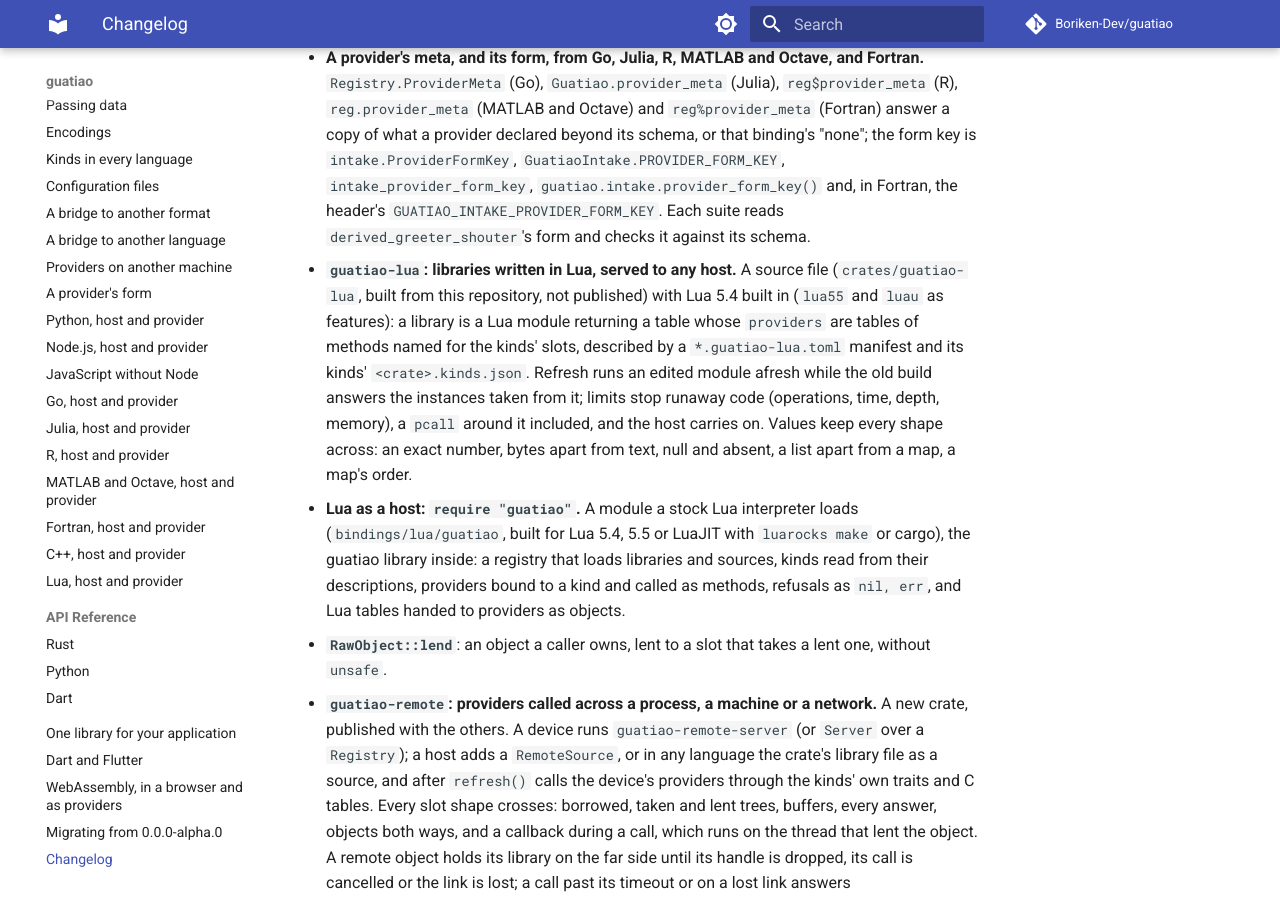
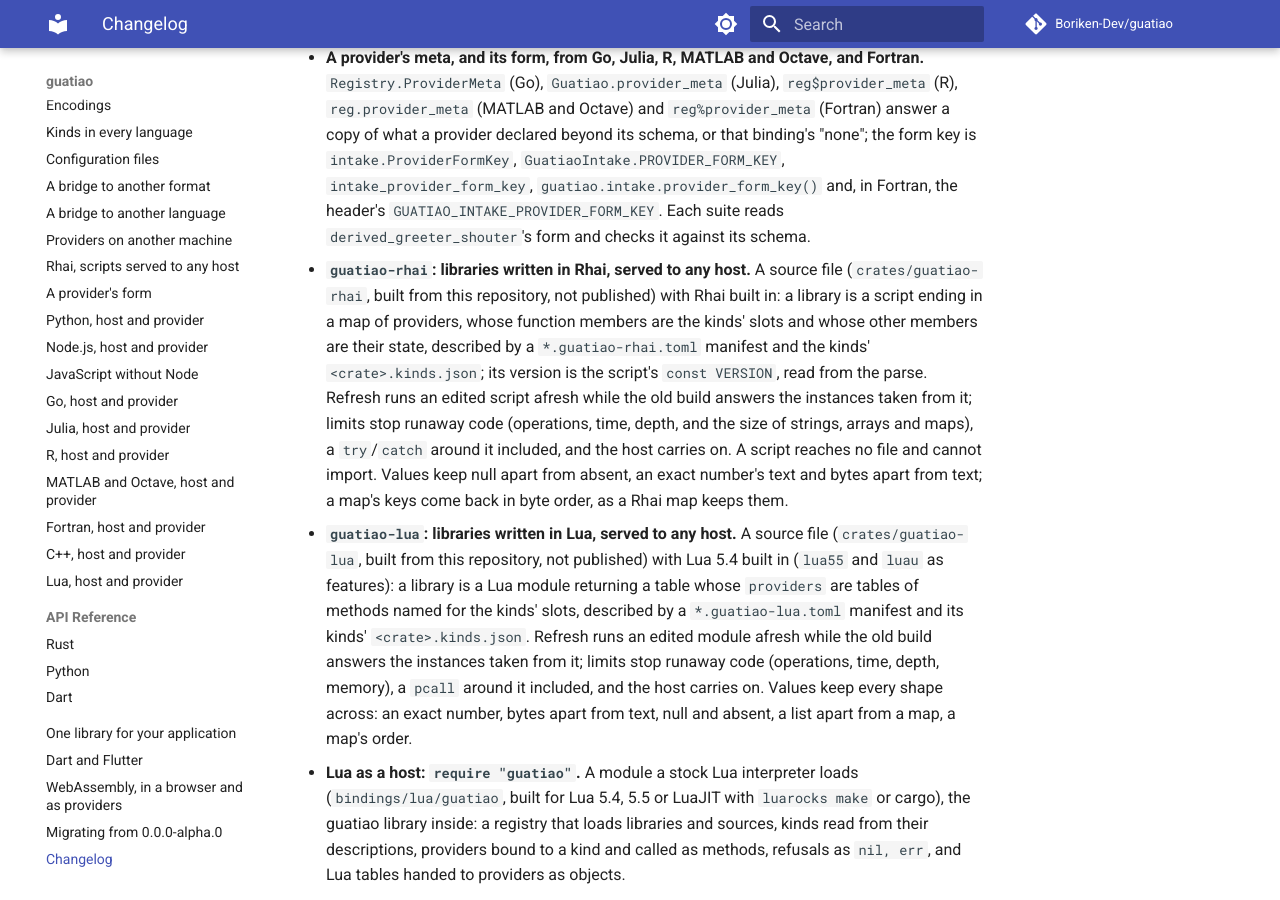
Before and after one commit to Boriken-Dev/guatiao, an MkDocs documentation site: the page built from docs/changelog.md, in a window 1280 px wide and 900 px high, scrolled down 2369 px. Built offline with MkDocs 1.6.1 and Material for MkDocs 9.7.7, drawn with Linux system fonts in a browser that asks for light colours; comment, search, counter and statistics services are not loaded.

Commit message:
docs: guatiao-rhai in the changelog, layout, docs site and workspace exclude

```diff
--- a/CHANGELOG.md
+++ b/CHANGELOG.md
@@ -116,6 +116,19 @@
   reads `derived_greeter_shouter`'s form and checks it against its
   schema.
 
+- **`guatiao-rhai`: libraries written in Rhai, served to any host.** A
+  source file (`crates/guatiao-rhai`, built from this repository, not
+  published) with Rhai built in: a library is a script ending in a map of
+  providers, whose function members are the kinds' slots and whose other
+  members are their state, described by a `*.guatiao-rhai.toml` manifest
+  and the kinds' `<crate>.kinds.json`; its version is the script's
+  `const VERSION`, read from the parse. Refresh runs an edited script
+  afresh while the old build answers the instances taken from it; limits
+  stop runaway code (operations, time, depth, and the size of strings,
+  arrays and maps), a `try`/`catch` around it included, and the host
+  carries on. A script reaches no file and cannot import. Values keep
+  null apart from absent, an exact number's text and bytes apart from
+  text; a map's keys come back in byte order, as a Rhai map keeps them.
 - **`guatiao-lua`: libraries written in Lua, served to any host.** A
   source file (`crates/guatiao-lua`, built from this repository, not
   published) with Lua 5.4 built in (`lua55` and `luau` as features): a
--- a/mkdocs.yml
+++ b/mkdocs.yml
@@ -35,6 +35,7 @@
   - A bridge to another format: bridges.md
   - A bridge to another language: language-bridges.md
   - Providers on another machine: remote.md
+  - Rhai, scripts served to any host: rhai.md
   - A provider's form: forms.md
   - Python, host and provider: python.md
   - Node.js, host and provider: node.md
```
Also changed, not shown: AGENTS.md (+3 -1 lines), Cargo.toml (+5 -4 lines), docs/language-bridges.md (+2 -0 lines), 1 other file.
